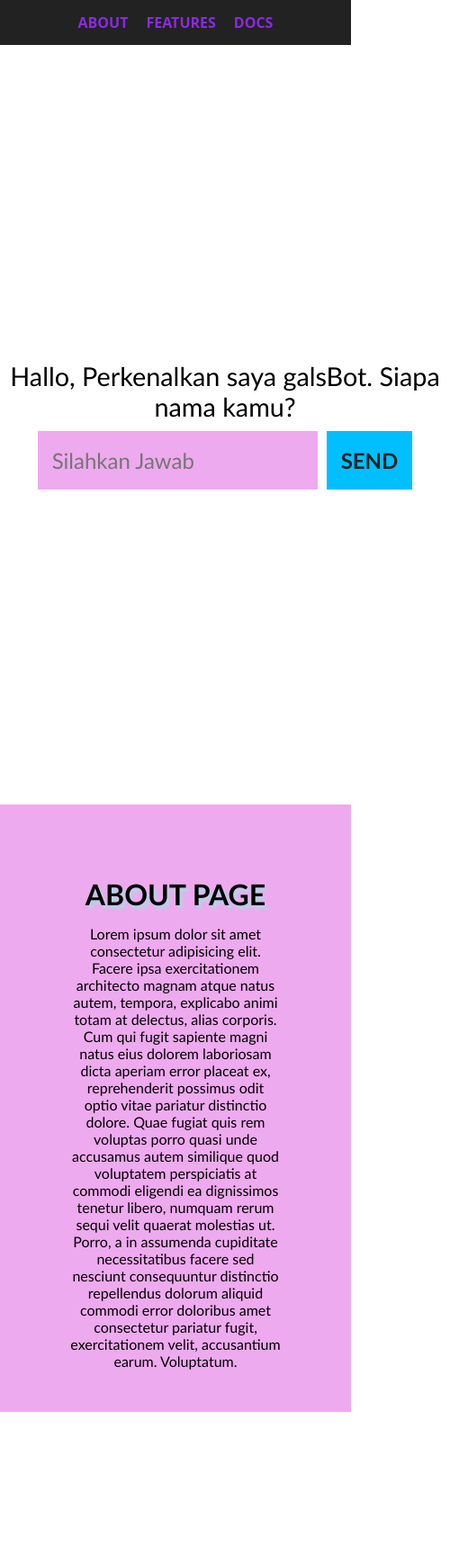
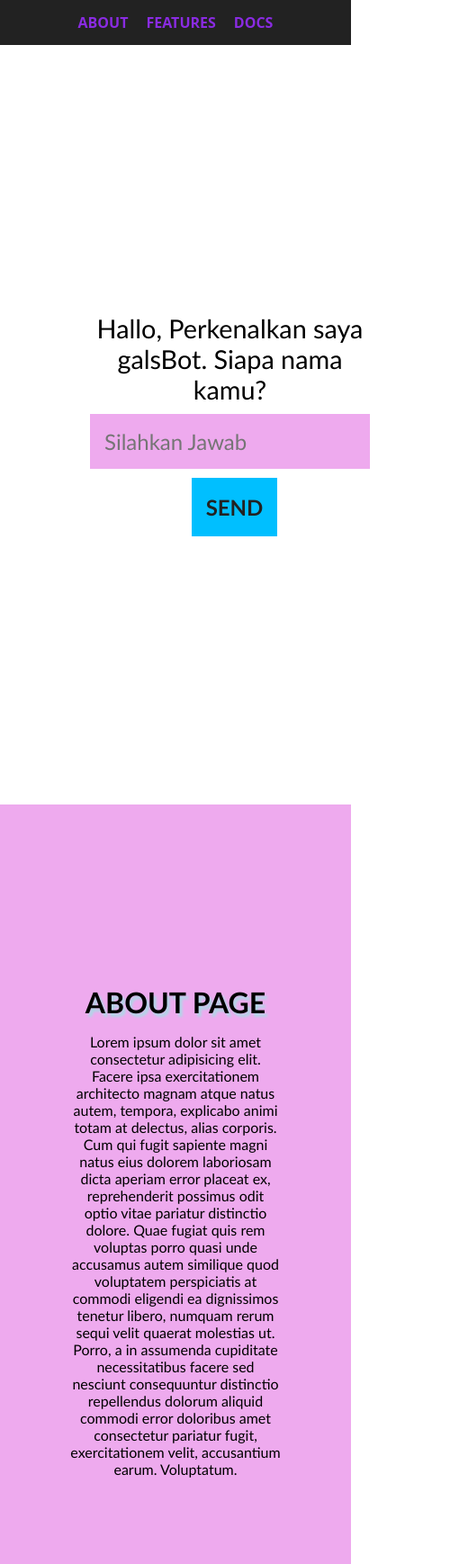
Before and after one commit to Galsans/BOT-FAKE, a plain HTML site: page index.html in a window 390 px wide. Shown: the whole page at 90% size, 500 px wide, since content can reach past the window. Before the commit the page ends 1569 px from the top, so only its background shows below. Drawn offline with Linux system fonts and the light colour scheme.

Commit message:
new add style css

```diff
--- a/style.css
+++ b/style.css
@@ -44,7 +44,7 @@ ul li a:hover {
     text-align: center;
     align-items: center;
     min-height: 100vh;
-    min-width: 325px;
+    min-width: 205px;
 }
 .content {
     margin: 5px;
@@ -84,6 +84,12 @@ input {
     font-size: 1.8em;
     font-weight: 500;
 }
+@media screen and (max-width: 500px) {
+    .container {
+        max-width: 200px;
+
+    }
+}
 /* CLOSING BOT */
 /* CLOSING BOT */
 /* CLOSING BOT */
@@ -119,13 +125,13 @@ input {
 .about-container {
     text-align: center;
     width: 100%;
-    min-height: 80vh;
+    min-height: 100vh;
     background-color: #eae;
 }
 .about-wrap {
     width: 60%;
     margin: auto;
-    padding-top: 80px;
+    padding-top: 200px;
 }
 .about-wrap h1 {
     text-shadow: 3px 4px 3px lightblue;
```
